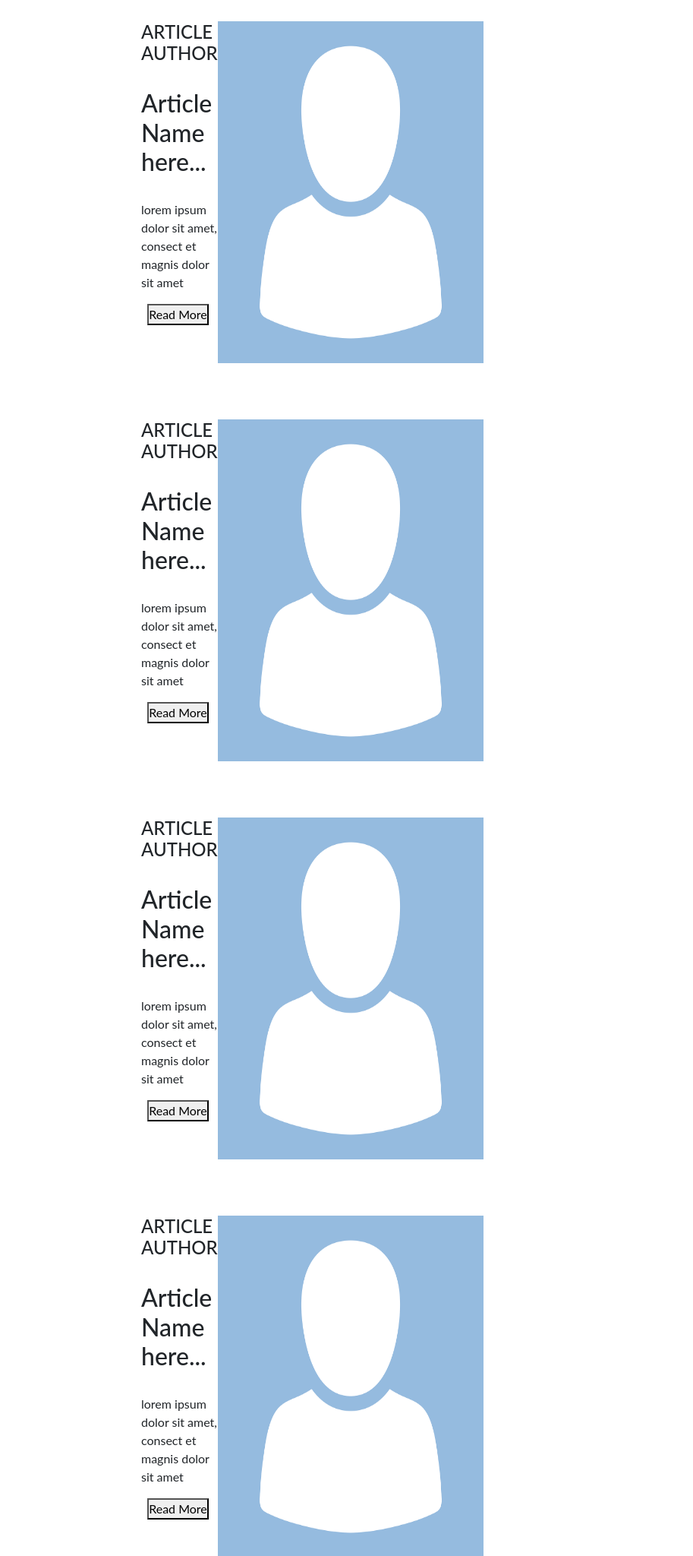
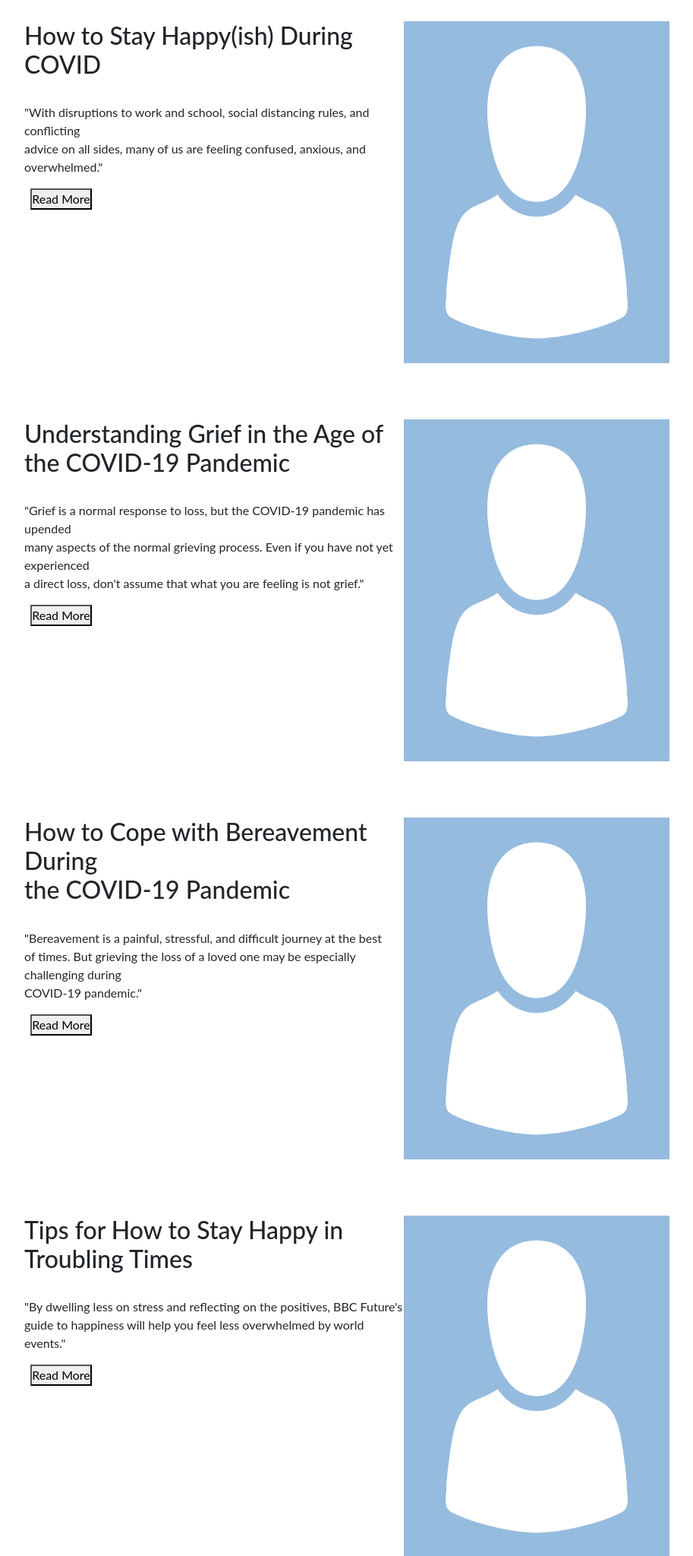
Before and after one commit to lwerre/hackathon, a website: page TherapyCircles/resources.html in a window 1280 px wide. Shown: the part 1470-3518 px from the top of the page at 76% size, without its empty margins (234-1147 px from the left). Drawn offline with nearby package versions, Linux system fonts and the light colour scheme.

Commit message:
update resources
added links to resources

```diff
--- a/TherapyCircles/css/resources.css
+++ b/TherapyCircles/css/resources.css
@@ -23,16 +23,16 @@
 
 .container-1 {
   font-family: Lato;
-  width: 50%;
+  width: 75%;
   height: 500px;
   background-color: white;
   display: flex;
   flex-flow: row;
-  justify-content: space-between;
+  justify-content: space-evenly;
   padding-top: 25px;
-  padding-left: 100px;
+  padding-left: 10px;
   padding-right: 100px;
-  margin-left: 25%;
+  margin-left: 20%;
   margin-right: 25%;
 
 
@@ -40,33 +40,34 @@
 }
 
 .container-2 {
-  width: 50%;
+  font-family: Lato;
+  width: 75%;
   height: 500px;
   background-color: white;
   display: flex;
   flex-flow: row;
-  justify-content: space-between;
+  justify-content: space-evenly;
   padding-top: 25px;
-  padding-left: 100px;
+  padding-left: 10px;
   padding-right: 100px;
-  margin-left: 25%;
-  font-family: Lato;
+  margin-left: 20%;
   margin-right: 25%;
+
 
   }
 
 .container-3 {
   font-family: Lato;
-  width: 50%;
+  width: 75%;
   height: 500px;
   background-color: white;
   display: flex;
   flex-flow: row;
-  justify-content: space-between;
+  justify-content: space-evenly;
   padding-top: 25px;
-  padding-left: 100px;
+  padding-left: 10px;
   padding-right: 100px;
-  margin-left: 25%;
+  margin-left: 20%;
   margin-right: 25%;
 
 
@@ -75,16 +76,16 @@
 
 .container-4 {
   font-family: Lato;
-  width: 50%;
+  width: 75%;
   height: 500px;
   background-color: white;
   display: flex;
   flex-flow: row;
-  justify-content: space-between;
+  justify-content: space-evenly;
   padding-top: 25px;
-  padding-left: 100px;
+  padding-left: 10px;
   padding-right: 100px;
-  margin-left: 25%;
+  margin-left: 20%;
   margin-right: 25%;
 
 
--- a/TherapyCircles/resources.html
+++ b/TherapyCircles/resources.html
@@ -66,11 +66,11 @@
  &nbsp;
   <section class="container" id="resourcelinks">
   <div class="item" id="resourcelinks">
-    <h3><b>Lifeline Crisis Chat</b></h3>
-    <h3><b>Veterans Crisis Line</b></h3>
-    <h3><b>Suicide Prevention Wiki</b></h3>
-    <h3><b>Childhelp</b></h3>
-    <h3><b>The Trans Lifeline</b></h3>
+    <a href="http://www.crisischat.org/" target="_blank"><h3><b>Lifeline Crisis Chat</b></h3></a>
+    <a href="https://www.veteranscrisisline.net/" target="_blank"><h3><b>Veterans Crisis Line</b></h3></a>
+    <a href="http://suicideprevention.wikia.com/" target="_blank"><h3><b>Suicide Prevention Wiki</b></h3></a>
+    <a href="https://www.childhelp.org/childhelp-hotline/" target="_blank"><h3><b>Childhelp</b></h3></a>
+    <a href="https://www.translifeline.org/hotline" target="_blank"><h3><b>The Trans Lifeline</b></h3></a>
 
 </section>
 
@@ -84,15 +84,13 @@
 </header>
 <!--flex container-->
 <section class="container-1">
-<!--box 1-->
+<!--article 1-->
   <div class="item" id="text">
-    <h4>ARTICLE AUTHOR</h4>
+    <h2>How to Stay Happy(ish) During COVID</h2>
     &nbsp;
-    <h2>Article Name here...</h2>
+    <p>"With disruptions to work and school, social distancing rules, and conflicting <br/>advice on all sides, many of us are feeling confused, anxious, and overwhelmed."</p>
     &nbsp;
-    <p>lorem ipsum dolor sit amet, consect et magnis dolor sit amet</p>
-    &nbsp;
-    <button class="button" id="readmore">Read More</button>
+    <a href="https://www.plannedparenthood.org/planned-parenthood-pacific-southwest/blog/how-to-stay-happy-ish-during-covid-19" target="_blank"><button class="button" id="readmore">Read More</button></a>
   </div>
 <!--box 2: image; how to create space between the two items within the container-->
   <div class="item" id="image">
@@ -100,17 +98,33 @@
   </div>
 </section>
 &nbsp;
-<!--row 2-->
+<!--article 2-->
 <section class="container-2">
 <!--box text-->
   <div class="item" id="text">
-    <h4>ARTICLE AUTHOR</h4>
+
+    <h2>Understanding Grief in the Age of<br/>the COVID-19 Pandemic</h2>
     &nbsp;
-    <h2>Article Name here...</h2>
+    <p>"Grief is a normal response to loss, but the COVID-19 pandemic has upended<br/>many aspects of the normal grieving process. Even if you have not yet experienced<br/> a direct loss, don't assume that what you are feeling is not grief."</p>
     &nbsp;
-    <p>lorem ipsum dolor sit amet, consect et magnis dolor sit amet</p>
+    <a href="https://www.verywellmind.com/understanding-grief-in-the-age-of-the-covid-19-pandemic-4801931" target="_blank"><button class="button" id="readmore">Read More</button></a>
+  </div>
+<!--box 2: image; -->
+  <div class="item" id="image">
+    <img src="images/avatar.png" width="350" height="450">
+  </div>
+</section>
+&nbsp;
+<!--article 3-->
+<section class="container-3">
+<!--box 1-->
+  <div class="item" id="text">
+
+    <h2>How to Cope with Bereavement During<br/> the COVID-19 Pandemic</h2>
     &nbsp;
-    <button class="button" id="readmore">Read More</button>
+    <p>"Bereavement is a painful, stressful, and difficult journey at the best<br/>of times. But grieving the loss of a loved one may be especially challenging during<br/>COVID-19 pandemic."</p>
+    &nbsp;
+    <a href="https://www.psychologytoday.com/us/blog/bravery-in-bereavement/202004/how-cope-bereavement-during-the-covid-19-pandemic" target="_blank"><button class="button" id="readmore">Read More</button></a>
   </div>
 <!--box 2: image; how to create space between the two items within the container-->
   <div class="item" id="image">
@@ -118,35 +132,16 @@
   </div>
 </section>
 &nbsp;
-<!--row 3-->
-<section class="container-3">
-<!--box 1-->
-  <div class="item" id="text">
-    <h4>ARTICLE AUTHOR</h4>
-    &nbsp;
-    <h2>Article Name here...</h2>
-    &nbsp;
-    <p>lorem ipsum dolor sit amet, consect et magnis dolor sit amet</p>
-    &nbsp;
-    <button class="button" id="readmore">Read More</button>
-  </div>
-<!--box 2: image; how to create space between the two items within the container-->
-  <div class="item" id="image">
-    <img src="images/avatar.png" width="350" height="450">
-  </div>
-</section>
-&nbsp;
-<!--row 4-->
+<!--article 4-->
 <section class="container-4">
 <!--box text-->
   <div class="item" id="text">
-    <h4>ARTICLE AUTHOR</h4>
+
+    <h2>Tips for How to Stay Happy in Troubling Times</h2>
     &nbsp;
-    <h2>Article Name here...</h2>
+    <p>"By dwelling less on stress and reflecting on the positives, BBC Future's<br/>guide to happiness will help you feel less overwhelmed by world events.</>"</p>
     &nbsp;
-    <p>lorem ipsum dolor sit amet, consect et magnis dolor sit amet</p>
-    &nbsp;
-    <button class="button" id="readmore">Read More</button>
+    <a href="https://www.bbc.com/future/article/20200317-covid-19-how-to-stay-happy-during-the-coronavirus-outbreak"><button class="button" id="readmore">Read More</button></a>
   </div>
 <!--box 2: image; how to create space between the two items within the container-->
   <div class="item" id="image">
```
Also changed, not shown: TherapyCircles/index1.html (+0 -6 lines).
